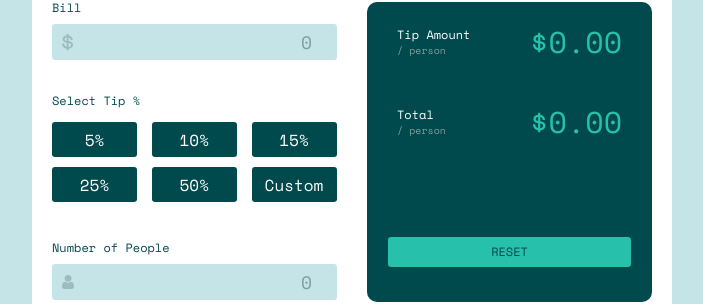
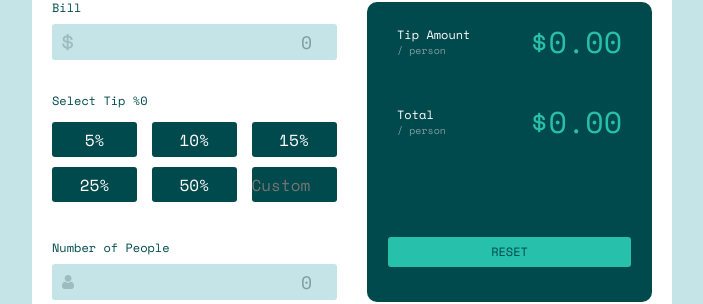
Before and after one commit to 9www/frontend-mentor_tip-calculator-app, a React (Create React App) app: page / in a window 1280 px wide. Shown: the part 308-612 px from the top of the page, without its empty margins (288-991 px from the left). Built offline with nearby package versions, Linux system fonts and the light colour scheme.

Commit message:
added hook

```diff
--- a/src/components/TipCalculator/TipCalculator.js
+++ b/src/components/TipCalculator/TipCalculator.js
@@ -1,7 +1,9 @@
-import React from "react";
+import React, { useState } from "react";
 import "./TipCalculator.scss";
+import { useEffect } from "react";
+function TipCalculator() {
+    const [tipPercentage, setTipPercentage] = useState(0);
 
-function TipCalculator() {
     return (
         <div className="tip-calculator-container">
             <div className="left-container">
@@ -18,14 +20,48 @@ function TipCalculator() {
                     </div>
                 </div>
                 <div className="select-tip-container">
-                    <div className="select-tip-title">Select Tip %</div>
+                    <div className="select-tip-title">
+                        Select Tip %{tipPercentage}
+                    </div>
                     <div className="select-tip-box-container">
-                        <button className="select-tip-box">5%</button>
-                        <button className="select-tip-box">10%</button>
-                        <button className="select-tip-box">15%</button>
-                        <button className="select-tip-box">25%</button>
-                        <button className="select-tip-box">50%</button>
-                        <button className="select-tip-box">Custom</button>
+                        <button
+                            className="select-tip-box"
+                            onClick={() => setTipPercentage(5)}
+                        >
+                            5%
+                        </button>
+                        <button
+                            className="select-tip-box"
+                            onClick={() => setTipPercentage(10)}
+                        >
+                            10%
+                        </button>
+                        <button
+                            className="select-tip-box"
+                            onClick={() => setTipPercentage(15)}
+                        >
+                            15%
+                        </button>
+                        <button
+                            className="select-tip-box"
+                            onClick={() => setTipPercentage(25)}
+                        >
+                            25%
+                        </button>
+                        <button
+                            className="select-tip-box"
+                            onClick={() => setTipPercentage(50)}
+                        >
+                            50%
+                        </button>
+                        <input
+                            className="select-tip-box"
+                            placeholder="Custom"
+                            type="number"
+                            onChange={(e) => setTipPercentage(e.target.value)}
+                            min={0}
+                            max={100}
+                        ></input>
                     </div>
                 </div>
                 <div className="number-of-people-container">
```
